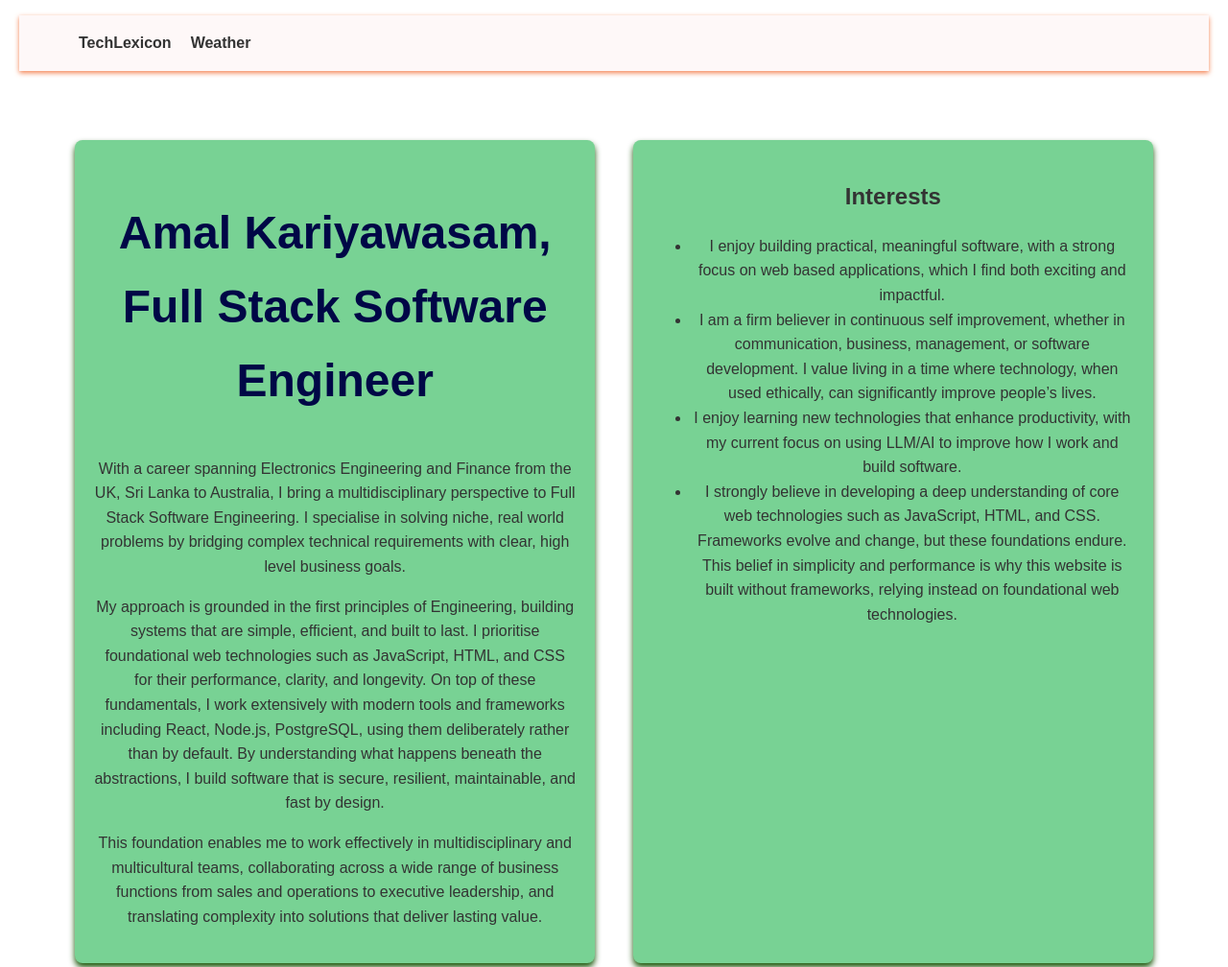
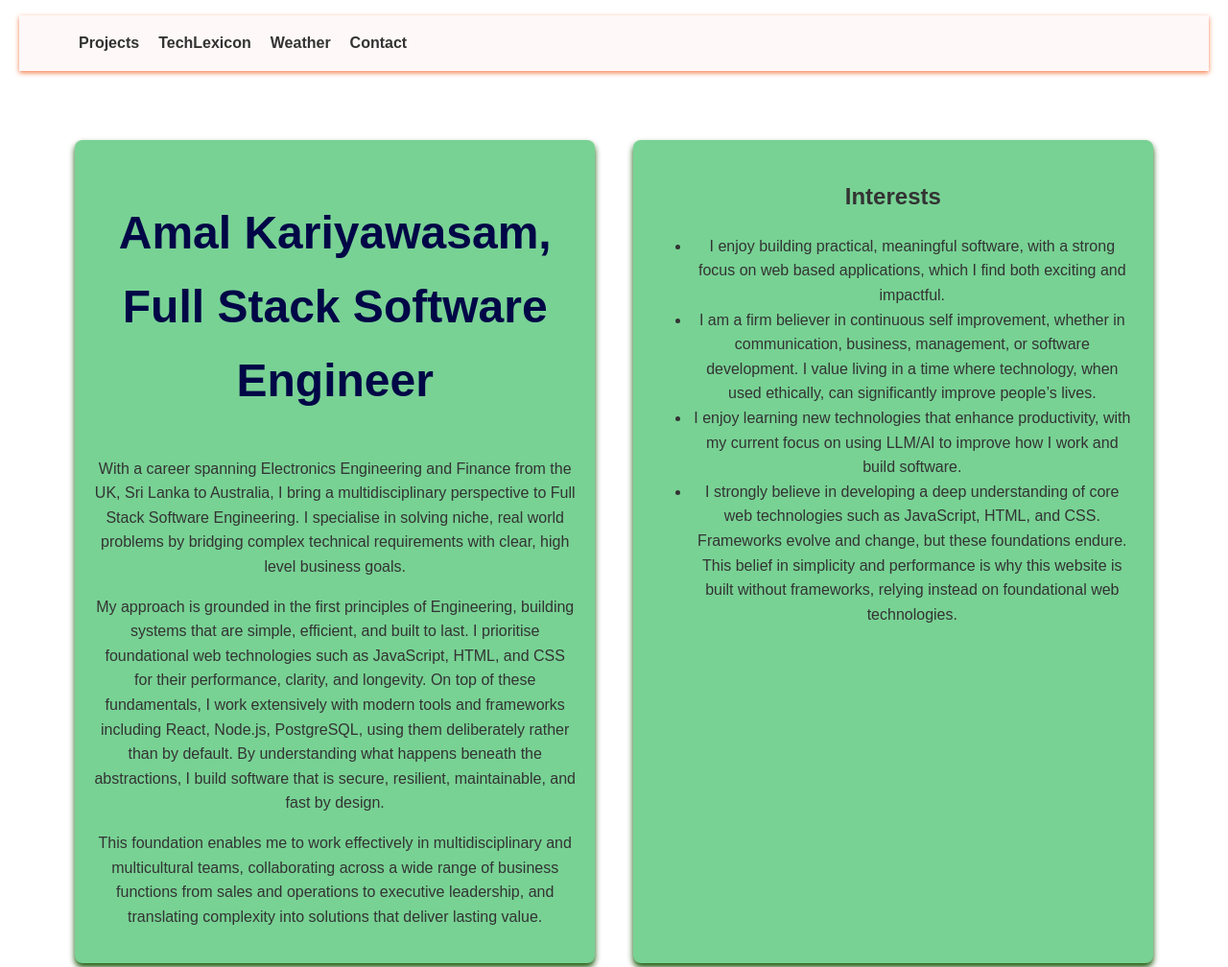
Before and after one commit to amalk-au/amalk-au.github.io, a website: page index.html in a window 1280 px wide. Shown: the top 1008 px of the page at 96% size. Drawn offline with Linux system fonts and the light colour scheme.

Commit message:
Add new navigation links

```diff
--- a/index.html
+++ b/index.html
@@ -30,20 +30,39 @@
         <ul>
           <li>
             <a
+              href="https://github.com/amalk-au?tab=repositories"
+              target="_blank"
+              title="Software Engineering Portfolio"
+              aria-label="Software Engineering Portfolio"
+              >Projects</a
+            >
+          </li>
+          <li>
+            <a
               href="https://github.com/amalk-au/tech-lexicon"
+              target="_blank"
               title="Tech Reference Manual"
               aria-label="Tech Reference Manual"
-              target="_blank"
               >TechLexicon</a
             >
           </li>
           <li>
             <a
               href="https://amalk.au/weather-app-js/"
+              target="_blank"
               title="Weather App"
               aria-label="Weather App"
+              >Weather</a
+            >
+          </li>
+
+          <li>
+            <a
+              href="https://www.linkedin.com/in/amalk-au/"
               target="_blank"
-              >Weather</a
+              title="LinkedIn"
+              aria-label="LinkedIn"
+              >Contact</a
             >
           </li>
         </ul>
```
